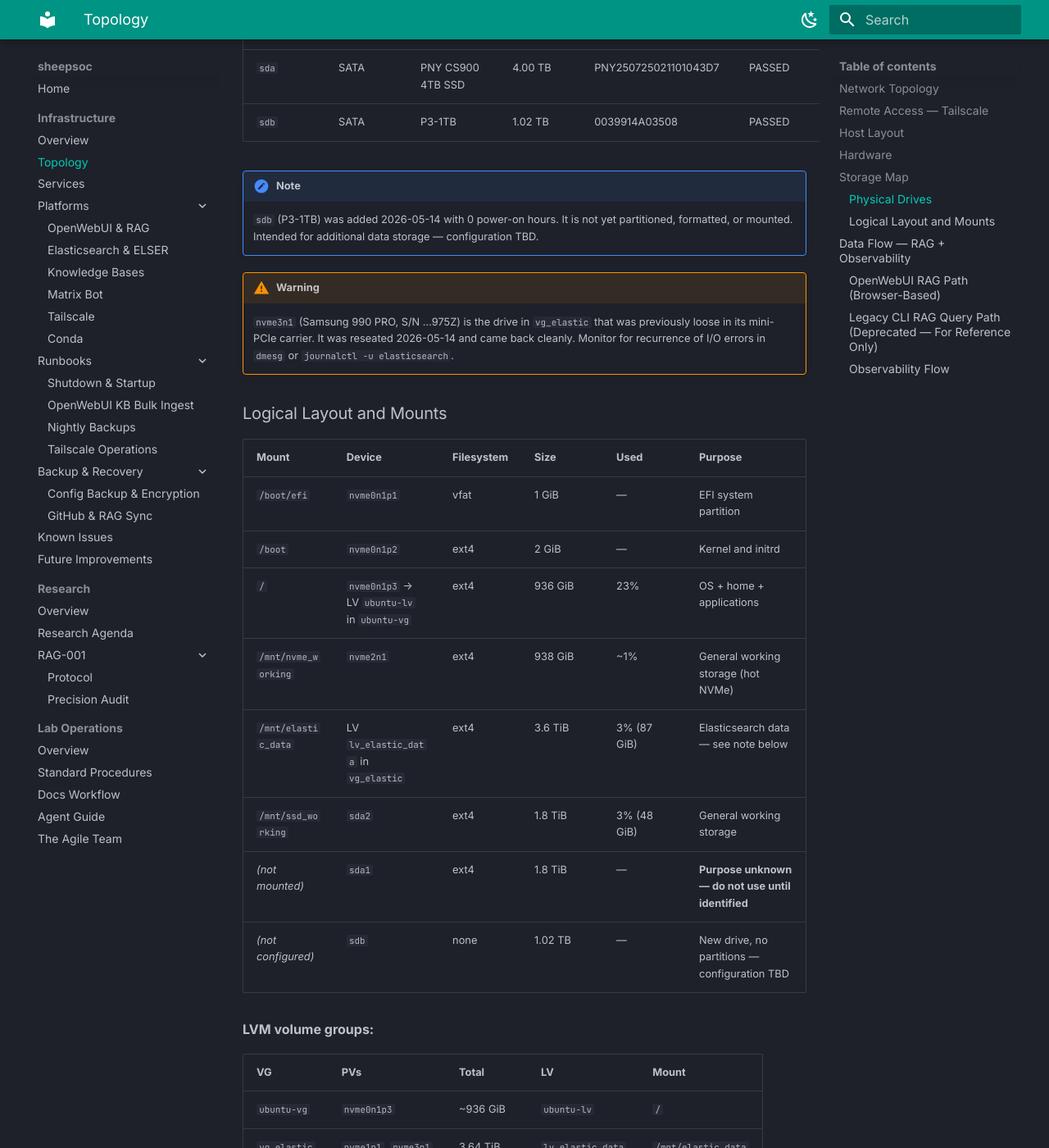
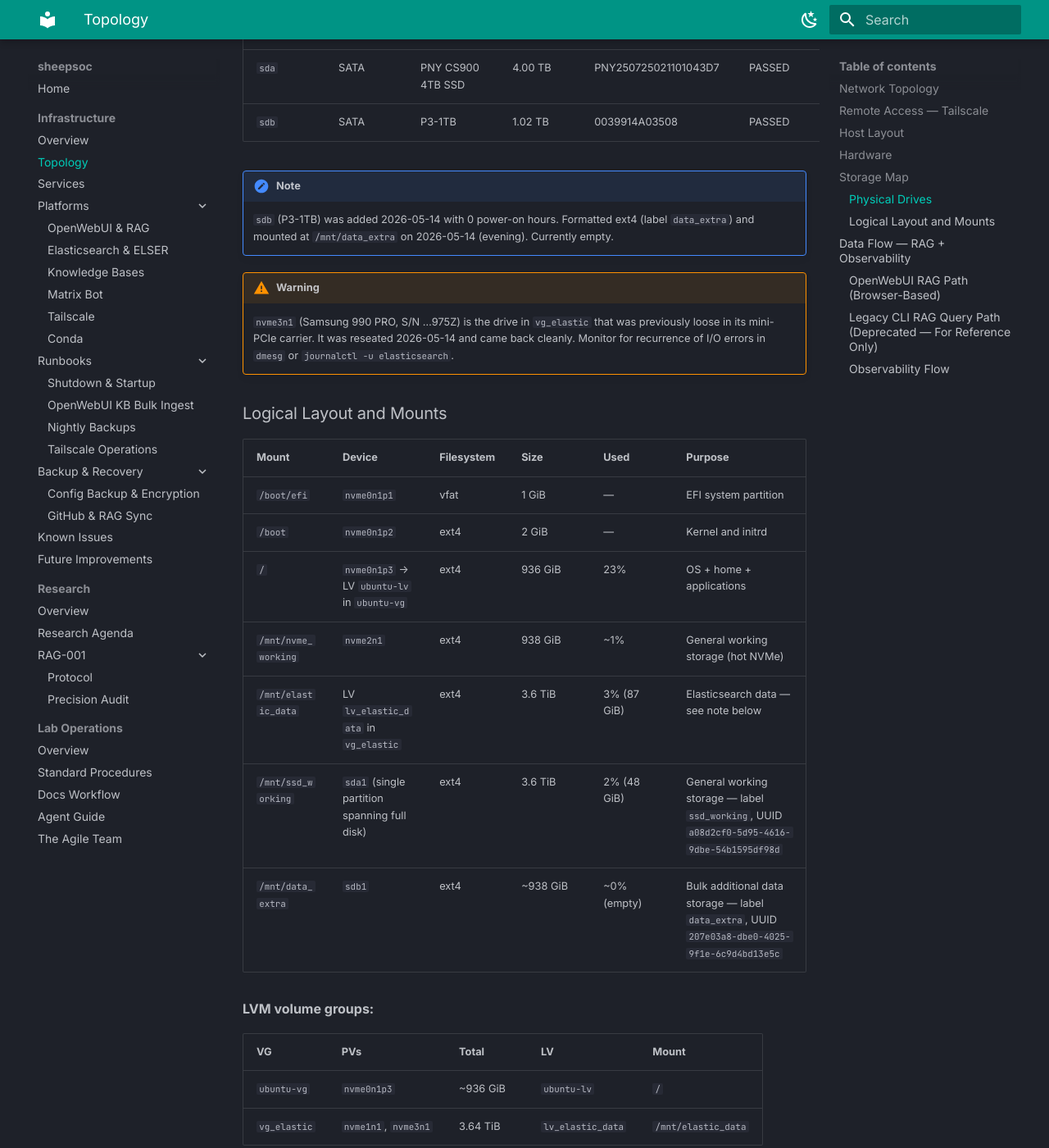
Before and after one commit to mabryp/sheepsoc-docs, an MkDocs documentation site: the page built from docs/infrastructure/topology.md, in a window 1280 px wide and 1400 px high, scrolled down 3941 px. Shown: the whole window at 82% size. Built offline with MkDocs 1.6.1 and Material for MkDocs 9.7.7, drawn with Linux system fonts in a browser that asks for light colours; some of the changed text lies outside the part shown.

Commit message:
topology/known-issues: record 2026-05-14 evening storage reshuffle
- topology.md: update Storage Map "last updated" note; replace stale
  sda2/sda1-unknown/sdb-unconfigured rows with final state: sda1 is
  now a single 3.6 TiB partition at /mnt/ssd_working (UUID
  a08d2cf0…), sdb1 is formatted ext4 and mounted at /mnt/data_extra
  (~938 GiB, empty). Drop the sda1 unknown-purpose warning admonition
  (partition is gone). Update sdb note admonition to reflect it is
  now commissioned.
- known-issues.md: add 2026-05-14 (evening) history entry covering
  the repartition of PNY 4TB from 1.8+1.8 TiB split to single 3.6
  TiB partition, byte-identical rsync migration (108,738 files /
  ~47.3 GiB verified), P3-1TB commissioned at /mnt/data_extra, and
  fstab UUID update. Amend morning NVMe/sdb entry to note the sda1
  unknown-purpose issue is resolved.

Co-Authored-By: Claude Sonnet 4.6 <noreply@anthropic.com>

```diff
--- a/docs/infrastructure/topology.md
+++ b/docs/infrastructure/topology.md
@@ -116,7 +116,7 @@ The dual-socket CPU means two NUMA nodes. For most of what this box does (Ollama
 
 ## Storage Map
 
-*Last updated: 2026-05-14 — NVMe reseat + new SATA SSD added. See [Known Issues — history](known-issues.md#2026-05-14-nvme-reseat-and-new-sata-ssd-added) for details.*
+*Last updated: 2026-05-14 (evening) — PNY 4TB SSD repartitioned to single partition; P3-1TB formatted and mounted. See [Known Issues — history](known-issues.md#2026-05-14-evening-storage-reshuffle-pny-4tb-repartitioned-and-p3-1tb-commissioned) for details.*
 
 ### Physical Drives
 
@@ -130,7 +130,7 @@ The dual-socket CPU means two NUMA nodes. For most of what this box does (Ollama
 | `sdb` | SATA | P3-1TB | 1.02 TB | 0039914A03508 | PASSED | — | 0 |
 
 !!! note
-    `sdb` (P3-1TB) was added 2026-05-14 with 0 power-on hours. It is not yet partitioned, formatted, or mounted. Intended for additional data storage — configuration TBD.
+    `sdb` (P3-1TB) was added 2026-05-14 with 0 power-on hours. Formatted ext4 (label `data_extra`) and mounted at `/mnt/data_extra` on 2026-05-14 (evening). Currently empty.
 
 !!! warning
     `nvme3n1` (Samsung 990 PRO, S/N …975Z) is the drive in `vg_elastic` that was previously loose in its mini-PCIe carrier. It was reseated 2026-05-14 and came back cleanly. Monitor for recurrence of I/O errors in `dmesg` or `journalctl -u elasticsearch`.
@@ -144,9 +144,8 @@ The dual-socket CPU means two NUMA nodes. For most of what this box does (Ollama
 | `/` | `nvme0n1p3` → LV `ubuntu-lv` in `ubuntu-vg` | ext4 | 936 GiB | 23% | OS + home + applications |
 | `/mnt/nvme_working` | `nvme2n1` | ext4 | 938 GiB | ~1% | General working storage (hot NVMe) |
 | `/mnt/elastic_data` | LV `lv_elastic_data` in `vg_elastic` | ext4 | 3.6 TiB | 3% (87 GiB) | Elasticsearch data — see note below |
-| `/mnt/ssd_working` | `sda2` | ext4 | 1.8 TiB | 3% (48 GiB) | General working storage |
-| *(not mounted)* | `sda1` | ext4 | 1.8 TiB | — | **Purpose unknown — do not use until identified** |
-| *(not configured)* | `sdb` | none | 1.02 TB | — | New drive, no partitions — configuration TBD |
+| `/mnt/ssd_working` | `sda1` (single partition spanning full disk) | ext4 | 3.6 TiB | 2% (48 GiB) | General working storage — label `ssd_working`, UUID `a08d2cf0-5d95-4616-9dbe-54b1595df98d` |
+| `/mnt/data_extra` | `sdb1` | ext4 | ~938 GiB | ~0% (empty) | Bulk additional data storage — label `data_extra`, UUID `207e03a8-dbe0-4025-9f1e-6c9d4bd13e5c` |
 
 **LVM volume groups:**
 
@@ -154,9 +153,6 @@ The dual-socket CPU means two NUMA nodes. For most of what this box does (Ollama
 |---|---|---|---|---|
 | `ubuntu-vg` | `nvme0n1p3` | ~936 GiB | `ubuntu-lv` | `/` |
 | `vg_elastic` | `nvme1n1`, `nvme3n1` | 3.64 TiB | `lv_elastic_data` | `/mnt/elastic_data` |
-
-!!! warning
-    `sda1` is a 1.8 TiB ext4 partition (UUID `1c74cfed-7268-4c49-a72b-a6aa4600204c`) that is present but **not mounted and has no known purpose**. Do not format or repurpose it until its origin is confirmed with Phillip.
 
 !!! note "Elastic Cloud"
     As of 2026-05-10, the local `elasticsearch.service` on sheepsoc is **decommissioned**. The `/mnt/elastic_data` volume is physically healthy but no longer actively written by ES. All ES traffic now goes to Elastic Cloud (GCP us-central1). See [Known Issues — history](known-issues.md#2026-05-10-elasticsearch-migrated-to-elastic-cloud-local-es-decommissioned) for the migration record.
```
Also changed, not shown: docs/infrastructure/known-issues.md (+10 -1 lines).
